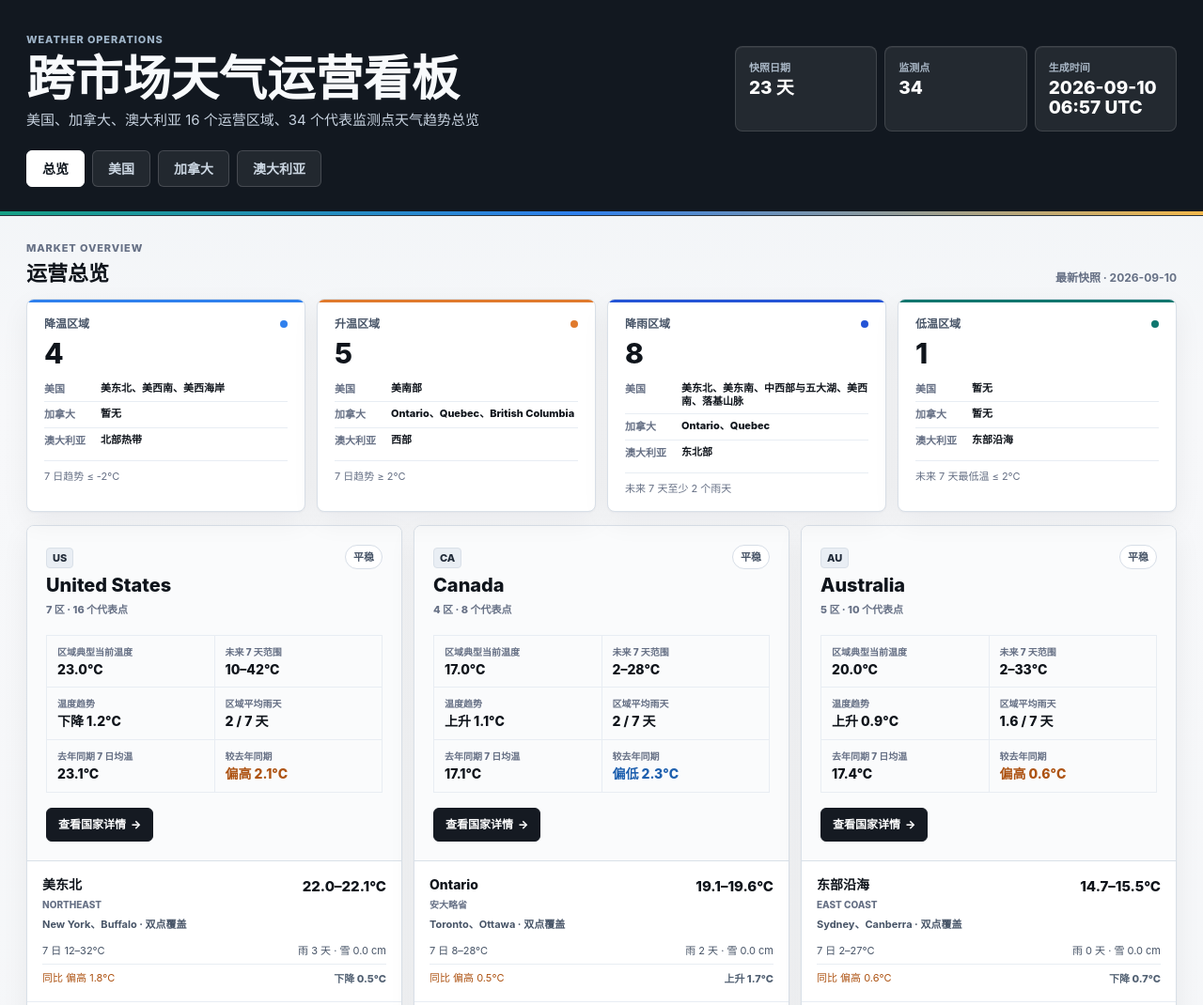
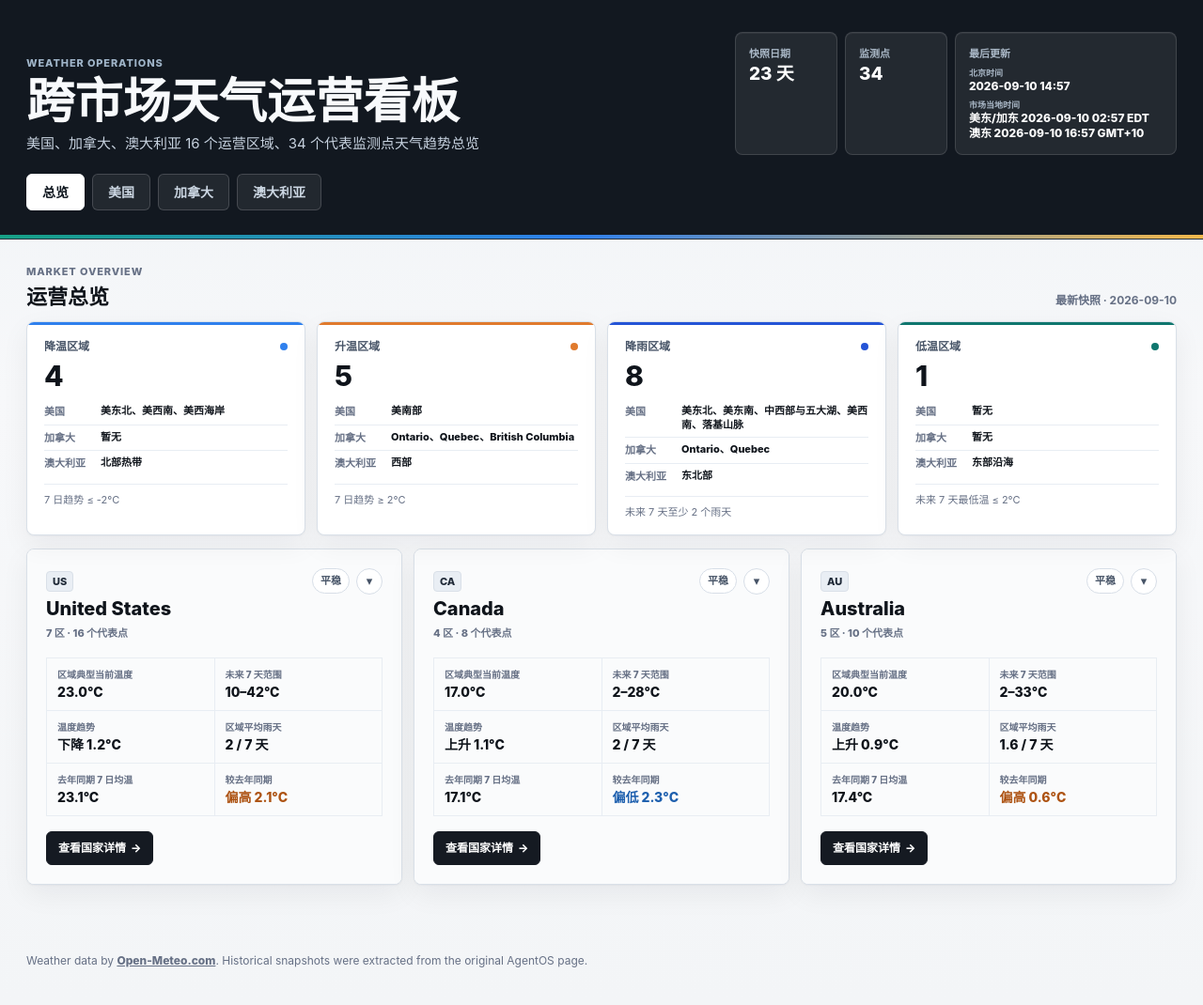
Before and after one commit to labslyon/weather-monitor, a plain HTML site: page index.html in a window 1280 px wide. Shown: the top 1070 px of the page at 94% size. Drawn offline with Linux system fonts and the light colour scheme.

Commit message:
Add collapsible market details and local times

```diff
--- a/assets/app.js
+++ b/assets/app.js
@@ -16,6 +16,11 @@
 
   var countries = DATA.countries || {};
   var countryLabels = { US: '美国', CA: '加拿大', AU: '澳大利亚' };
+  var countryTimeZones = {
+    US: { label: '美东时间', timeZone: 'America/New_York' },
+    CA: { label: '加东时间', timeZone: 'America/Toronto' },
+    AU: { label: '澳东时间', timeZone: 'Australia/Sydney' }
+  };
   var operationalRegionConfig = {
     US: [
       { key: 'us-northeast', name: '美东北', label: 'NORTHEAST', pointKeys: ['us-east', 'us-northeast-buffalo'] },
@@ -168,6 +173,57 @@
     if (!value) return '--';
     var parts = value.split('T');
     return parts.length === 2 ? parts[0] + ' ' + parts[1] : value;
+  }
+
+  function generatedDate() {
+    var value = DATA.today_data && DATA.today_data.generated_at;
+    if (!value) return null;
+    var parsed = new Date(value.replace(' UTC', 'Z').replace(' ', 'T'));
+    return isNaN(parsed.getTime()) ? null : parsed;
+  }
+
+  function zonedDateTime(date, timeZone) {
+    return new Intl.DateTimeFormat('zh-CN', {
+      year: 'numeric',
+      month: '2-digit',
+      day: '2-digit',
+      hour: '2-digit',
+      minute: '2-digit',
+      hourCycle: 'h23',
+      timeZone: timeZone
+    }).format(date).replace(/\//g, '-');
+  }
+
+  function zoneAbbreviation(date, timeZone) {
+    var parts = new Intl.DateTimeFormat('en-US', {
+      timeZone: timeZone,
+      timeZoneName: 'short'
+    }).formatToParts(date);
+    var zone = parts.filter(function (part) { return part.type === 'timeZoneName'; })[0];
+    return zone ? zone.value : '';
+  }
+
+  function updateTimeRow(label, value) {
+    return '<span class="update-time-row"><small>' + label + '</small><strong>' + value + '</strong></span>';
+  }
+
+  function generatedTimeMarkup() {
+    var date = generatedDate();
+    if (!date) return '--';
+    var beijing = zonedDateTime(date, 'Asia/Shanghai');
+
+    if (pageType === 'country') {
+      var market = countryTimeZones[state.country];
+      var local = zonedDateTime(date, market.timeZone) + ' ' + zoneAbbreviation(date, market.timeZone);
+      return updateTimeRow('北京时间', beijing) + updateTimeRow(market.label, local);
+    }
+
+    var easternZone = countryTimeZones.US.timeZone;
+    var australiaZone = countryTimeZones.AU.timeZone;
+    var eastern = zonedDateTime(date, easternZone) + ' ' + zoneAbbreviation(date, easternZone);
+    var australia = zonedDateTime(date, australiaZone) + ' ' + zoneAbbreviation(date, australiaZone);
+    return updateTimeRow('北京时间', beijing) +
+      updateTimeRow('市场当地时间', '美东/加东 ' + eastern + '<br>澳东 ' + australia);
   }
 
   function addDays(date, days) {
@@ -565,7 +621,12 @@
         '<div class="market-summary">' +
           '<div class="market-title-row">' +
             '<div><span class="market-code">' + countryKey + '</span><h3>' + country.name + '</h3><p class="market-scope">' + outlook.regions.length + ' 区 · ' + outlook.items.length + ' 个代表点</p></div>' +
-            '<span class="market-status tone-' + status.tone + '">' + status.label + '</span>' +
+            '<div class="market-title-actions">' +
+              '<span class="market-status tone-' + status.tone + '">' + status.label + '</span>' +
+              '<button class="market-toggle" type="button" data-market-toggle data-country-label="' + (countryLabels[countryKey] || countryKey) + '" aria-expanded="false" aria-controls="market-regions-' + countryKey + '" aria-label="展开' + (countryLabels[countryKey] || countryKey) + '区域" title="展开' + (countryLabels[countryKey] || countryKey) + '区域">' +
+                '<span class="market-toggle-icon" aria-hidden="true">&#9662;</span>' +
+              '</button>' +
+            '</div>' +
           '</div>' +
           '<dl class="market-kpis">' +
             '<div><dt>区域典型当前温度</dt><dd>' + fmtCPrecise(outlook.currentF) + '</dd></div>' +
@@ -577,7 +638,7 @@
           '</dl>' +
           '<a class="market-detail-button" href="' + countryKey.toLowerCase() + '/">查看国家详情 <span aria-hidden="true">→</span></a>' +
         '</div>' +
-        '<div class="market-cities">' + regionTiles + '</div>' +
+        '<div class="market-cities" id="market-regions-' + countryKey + '" hidden>' + regionTiles + '</div>' +
         '</article>';
     }).join('');
   }
@@ -597,7 +658,7 @@
     var archiveText = archive.range ? ' · 月历：' + archive.range.start + ' 至 ' + archive.range.end : '';
     els.statDates.textContent = allDates.length + ' 天';
     els.statCities.textContent = pageType === 'country' ? regionCount + ' 区 / ' + pointCount + ' 点' : pointCount;
-    els.statGenerated.textContent = (DATA.today_data && DATA.today_data.generated_at) || '--';
+    els.statGenerated.innerHTML = generatedTimeMarkup();
     if (els.coverageText) {
       els.coverageText.textContent = '快照：' + first + ' 至 ' + last + archiveText;
     }
@@ -930,6 +991,25 @@
     renderCalendar(snapshot);
   }
 
+  if (pageType === 'overview') {
+    els.marketOverview.addEventListener('click', function (event) {
+      var button = event.target.closest('[data-market-toggle]');
+      if (!button) return;
+      var panel = document.getElementById(button.getAttribute('aria-controls'));
+      if (!panel) return;
+
+      var expanded = button.getAttribute('aria-expanded') === 'true';
+      var nextExpanded = !expanded;
+      var countryLabel = button.getAttribute('data-country-label') || '';
+      var nextLabel = (nextExpanded ? '收起' : '展开') + countryLabel + '区域';
+      button.setAttribute('aria-expanded', String(nextExpanded));
+      button.setAttribute('aria-label', nextLabel);
+      button.setAttribute('title', nextLabel);
+      panel.hidden = !nextExpanded;
+      button.closest('.market-row').classList.toggle('is-expanded', nextExpanded);
+    });
+  }
+
   if (pageType === 'country') {
     els.forecastTabs.addEventListener('click', function (event) {
       var button = event.target.closest('[data-forecast]');
--- a/assets/styles.css
+++ b/assets/styles.css
@@ -123,7 +123,7 @@ h2 {
 .header-stats {
   margin-bottom: 0;
   display: grid;
-  grid-template-columns: repeat(3, minmax(0, 1fr));
+  grid-template-columns: minmax(0, 0.72fr) minmax(0, 0.72fr) minmax(0, 1.56fr);
   gap: 8px;
 }
 
@@ -148,6 +148,32 @@ h2 {
   font-size: 19px;
   font-weight: 760;
   line-height: 1.1;
+}
+
+.header-stats dd.update-time-list {
+  display: grid;
+  gap: 6px;
+  margin-top: 6px;
+  line-height: 1.25;
+}
+
+.update-time-row {
+  min-width: 0;
+  display: grid;
+  gap: 1px;
+}
+
+.update-time-row small {
+  color: #aab8c7;
+  font-size: 9px;
+  font-weight: 700;
+}
+
+.update-time-row strong {
+  color: #fff;
+  font-size: 12px;
+  font-weight: 760;
+  line-height: 1.35;
 }
 
 .header-nav {
@@ -589,6 +615,10 @@ h2 {
 .market-summary {
   padding: 20px;
   background: #fafbfc;
+  border-bottom: 0;
+}
+
+.market-row.is-expanded .market-summary {
   border-bottom: 1px solid var(--line);
 }
 
@@ -605,6 +635,49 @@ h2 {
   font-size: 20px;
   font-weight: 820;
   line-height: 1.15;
+}
+
+.market-title-actions {
+  display: flex;
+  align-items: center;
+  gap: 7px;
+}
+
+.market-toggle {
+  width: 28px;
+  height: 28px;
+  display: grid;
+  flex: 0 0 28px;
+  padding: 0;
+  place-items: center;
+  color: var(--muted-strong);
+  background: #fff;
+  border: 1px solid #d7dee7;
+  border-radius: 50%;
+  cursor: pointer;
+}
+
+.market-toggle:hover {
+  color: var(--heading);
+  border-color: #aeb9c7;
+  background: #f5f8fb;
+}
+
+.market-toggle:focus-visible {
+  outline: 2px solid #2c7be5;
+  outline-offset: 2px;
+}
+
+.market-toggle-icon {
+  display: block;
+  font-size: 13px;
+  line-height: 1;
+  transform: rotate(0deg);
+  transition: transform 160ms ease;
+}
+
+.market-toggle[aria-expanded="true"] .market-toggle-icon {
+  transform: rotate(180deg);
 }
 
 .market-scope {
@@ -729,6 +802,10 @@ h2 {
   display: block;
 }
 
+.market-cities[hidden] {
+  display: none;
+}
+
 .market-city {
   min-width: 0;
   min-height: 142px;
--- a/index.html
+++ b/index.html
@@ -25,8 +25,8 @@
             <dd id="statCities">--</dd>
           </div>
           <div>
-            <dt>生成时间</dt>
-            <dd id="statGenerated">--</dd>
+            <dt>最后更新</dt>
+            <dd id="statGenerated" class="update-time-list">--</dd>
           </div>
         </dl>
         <nav class="header-nav" id="headerNav" aria-label="顶部导航">
```
Also changed, not shown: au/index.html (+1 -1 lines), ca/index.html (+1 -1 lines), us/index.html (+1 -1 lines).
